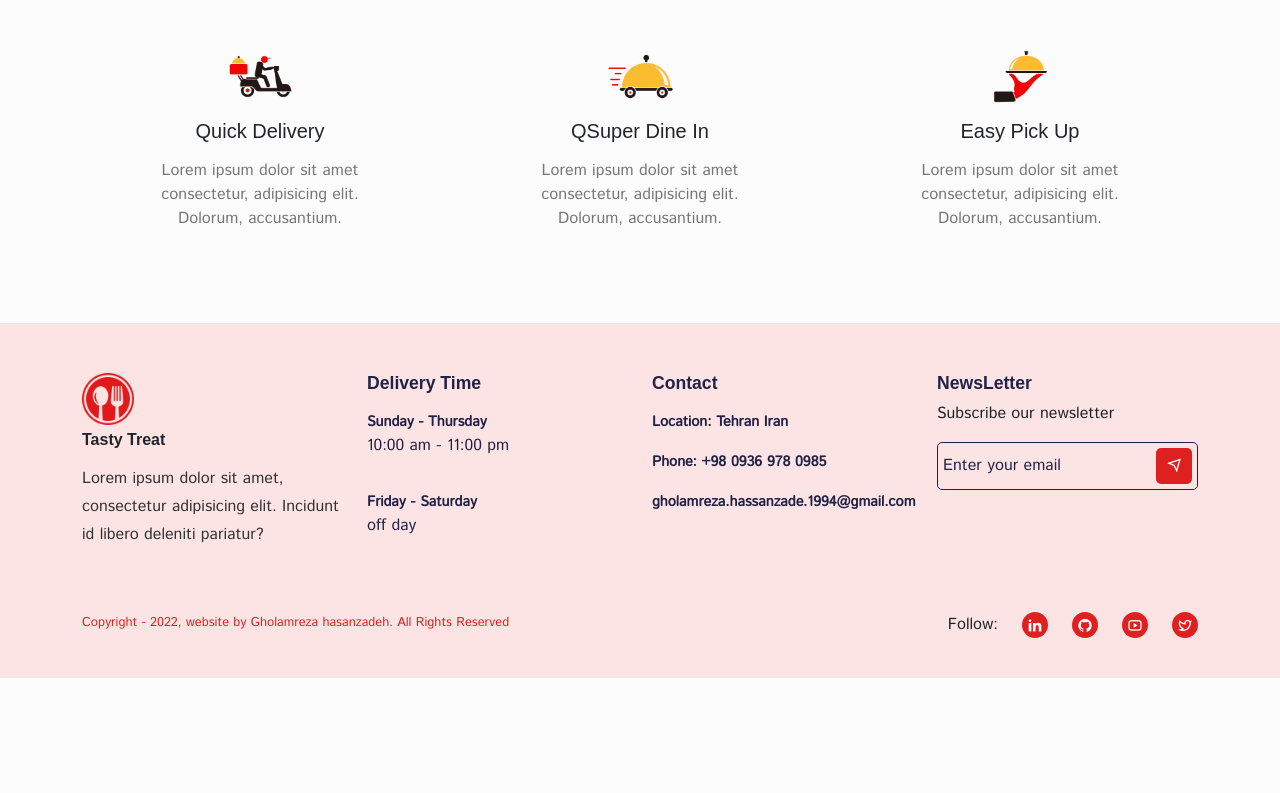
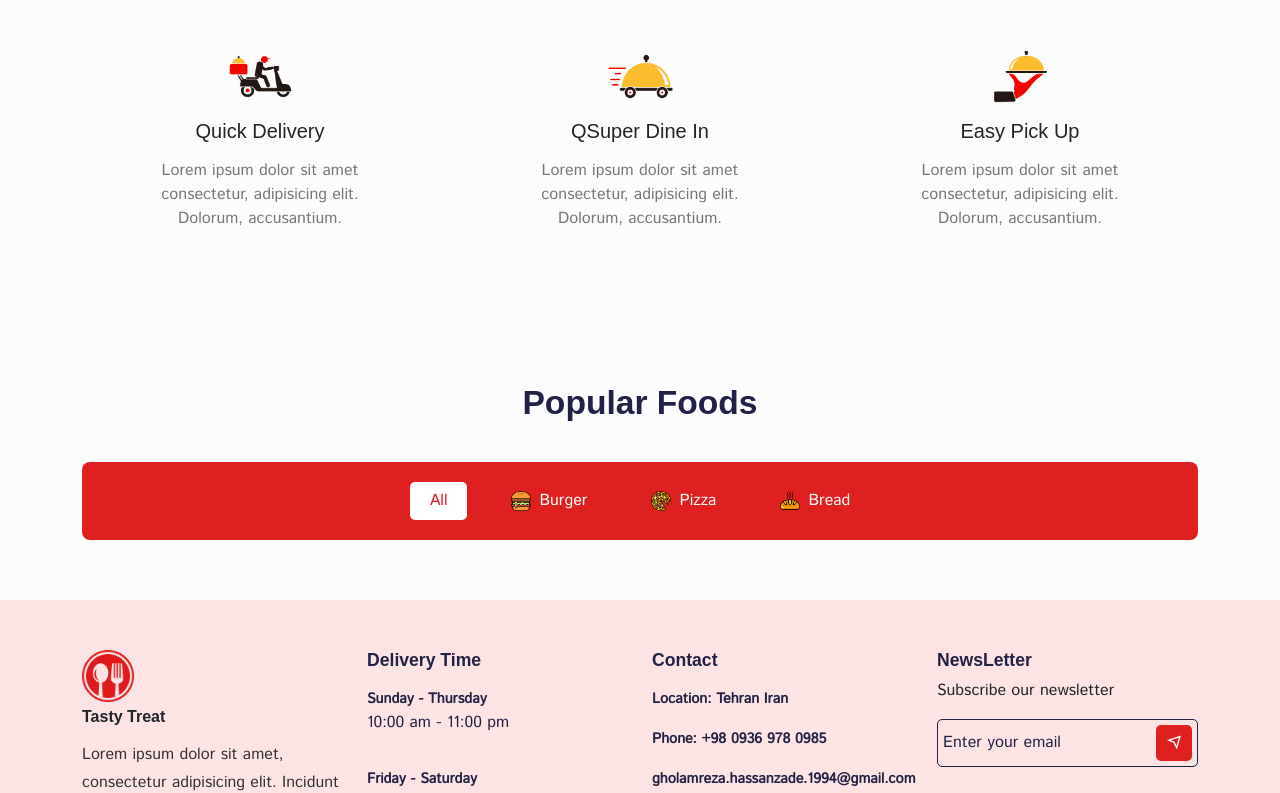
Before and after one commit to gholamreza-hasnzade/Reactjs-food-App-redux-toolkit, a React (Create React App) app: page /home in a window 1280 px wide. Shown: the part 1233-2026 px from the top of the page. Before the commit the page ends 1911 px from the top, so only its background shows below. Built offline with nearby package versions, Linux system fonts and the light colour scheme; a web font is replaced by a local one.

Commit message:
fixed Popular Foods

```diff
--- a/src/assets/fake-data/products.js
+++ b/src/assets/fake-data/products.js
@@ -13,7 +13,7 @@ import product_03_image_03 from "../images/product_3.3.jpg";
 
 import product_04_image_01 from "../images/product_4.1.jpg";
 import product_04_image_02 from "../images/product_4.2.jpg";
-import product_04_image_03 from "../images/product_4.3.jpg";
+import product_04_image_03 from "../images/product_4.3.png";
 
 import product_05_image_01 from "../images/product_04.jpg";
 import product_05_image_02 from "../images/product_08.jpg";
--- a/src/components/UI/index.jsx
+++ b/src/components/UI/index.jsx
@@ -1 +1,2 @@
 export { default as Category } from "./category/Category";
+export { default as ProductCard } from "./product-card/ProductCard";
--- /dev/null
+++ b/src/components/UI/product-card/ProductCard.jsx
@@ -0,0 +1,27 @@
+import React from "react";
+import { IMAGES } from "../../../constants/content";
+
+import { Link } from "react-router-dom";
+import "./product-card.css";
+
+const ProductCard = () => {
+  return (
+    <div className="product__item">
+      <div className="product__img">
+        <img src={IMAGES.PRODUCTIMG_01} alt="Product img" />
+      </div>
+
+      <div className="product__content">
+        <h5>
+          <Link to="">Burger</Link>
+        </h5>
+        <div>
+          <span className="product__price">$24.00</span>
+          <button className="addToCart__btn">Add to Cart</button>
+        </div>
+      </div>
+    </div>
+  );
+};
+
+export default ProductCard;
--- a/src/constants/content/images.constant.js
+++ b/src/constants/content/images.constant.js
@@ -6,11 +6,15 @@ import CategoryImg02 from "../../assets/images/category-02.png";
 import CategoryImg03 from "../../assets/images/category-03.png";
 import CategoryImg04 from "../../assets/images/category-04.png";
 
-import featureImg01 from "../../assets/images/service-01.png"
-import featureImg02 from "../../assets/images/service-02.png"
-import featureImg03 from "../../assets/images/service-03.png"
+import featureImg01 from "../../assets/images/service-01.png";
+import featureImg02 from "../../assets/images/service-02.png";
+import featureImg03 from "../../assets/images/service-03.png";
 
+import productImg from "../../assets/images/product_2.1.jpg";
 
+import foodCategory01 from "../../assets/images/hamburger.png";
+import foodCategory02 from "../../assets/images/pizza.png";
+import foodCategory03 from "../../assets/images/bread.png";
 
 export const IMAGES = {
   LOGO: Logo,
@@ -21,5 +25,11 @@ export const IMAGES = {
   CATEGORYIMG_04: CategoryImg04,
   FEATUREIMG_01: featureImg01,
   FEATUREIMG_02: featureImg02,
-  FEATUREIMG_03: featureImg03
+  FEATUREIMG_03: featureImg03,
+
+  PRODUCTIMG_01: productImg,
+
+  FOODCATEGORY_01: foodCategory01,
+  FOODCATEGORY_02: foodCategory02,
+  FOODCATEGORY_03: foodCategory03,
 };
--- a/src/pages/home/Home.jsx
+++ b/src/pages/home/Home.jsx
@@ -3,8 +3,9 @@ import { Link } from "react-router-dom";
 import { Col, Container, Row } from "reactstrap";
 
 import Helmet from "../../components/helmet/Helmet";
-import { Category } from "../../components/UI";
+import { Category, ProductCard } from "../../components/UI";
 import { IMAGES } from "../../constants/content";
+import products from "../../assets/fake-data/products";
 
 import "./home.css";
 
@@ -58,15 +59,15 @@ const Home = () => {
                   </button>
                 </div>
 
-                <div className="hero__service d-flex align-content-center  gap-4 mt-5">
-                  <p className="d-flex align-content-center gap-2">
+                <div className="hero__service d-flex align-items-center  gap-4 mt-5">
+                  <p className="d-flex align-items-center gap-2">
                     <span className="shipping__icon">
                       <i className="ri-car-line"></i>
                     </span>
                     No shipping charge
                   </p>
 
-                  <p className="d-flex align-content-center gap-2">
+                  <p className="d-flex align-items-center gap-2">
                     <span className="shipping__icon">
                       <i className="ri-shield-check-line"></i>
                     </span>
@@ -111,7 +112,11 @@ const Home = () => {
             {featureData.map((item, index) => (
               <Col lg="4" md="4" key={index} className="mt-5">
                 <div className="feature__item text-center px-5 py-3">
-                  <img src={item.imgUrl} alt={item.title}  className="w-25 mb-3"/>
+                  <img
+                    src={item.imgUrl}
+                    alt={item.title}
+                    className="w-25 mb-3"
+                  />
                   <h5 className="fs-bold mb-3">{item.title}</h5>
                   <p>{item.desc}</p>
                 </div>
@@ -120,6 +125,33 @@ const Home = () => {
           </Row>
         </Container>
       </section>
+
+      <section>
+        <Container>
+          <Row>
+            <Col lg="12" className="text-center">
+              <h2>Popular Foods</h2>
+            </Col>
+            <Col lg="12">
+              <div className="food__category d-flex justify-content-center gap-4">
+                <button className="all__btn foodBtnActive">All</button>
+                <button className="d-flex align-items-center gap-2">
+                  <img src={IMAGES.FOODCATEGORY_01} alt="" />
+                  Burger
+                </button>
+                <button className="d-flex align-items-center gap-2">
+                  <img src={IMAGES.FOODCATEGORY_02} alt="" />
+                  Pizza
+                </button>
+                <button className="d-flex align-items-center gap-2">
+                  <img src={IMAGES.FOODCATEGORY_03} alt="" />
+                  Bread
+                </button>
+              </div>
+            </Col>
+          </Row>
+        </Container>
+      </section>
     </Helmet>
   );
 };
--- a/src/pages/home/home.css
+++ b/src/pages/home/home.css
@@ -73,3 +73,31 @@
 .feature__item p {
   color: #777;
 }
+
+
+.food__category {
+  background: #df2020;
+  text-align: center;
+  margin-top: 30px;
+  padding: 20px 0px;
+  border-radius: 8px;
+}
+
+.food__category button{
+  border: none;
+  outline: none;
+  padding: 7px 20px;
+  background: transparent;
+  color: #fff;
+}
+
+.food__category button img {
+  width: 20px;
+  height: 20px;
+}
+
+.foodBtnActive {
+  background: #fff !important;
+  border-radius: 5px !important;
+  color: #df2020 !important;
+}
```
Also changed, not shown: src/components/UI/product-card/product-card.css (added).
